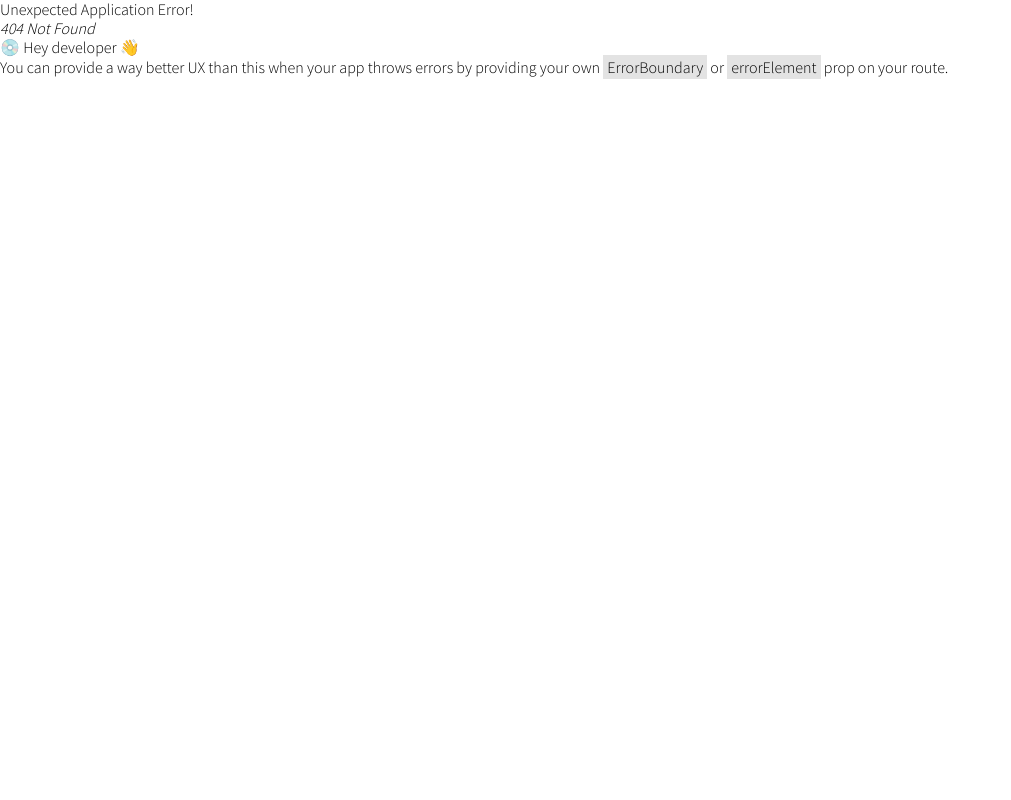
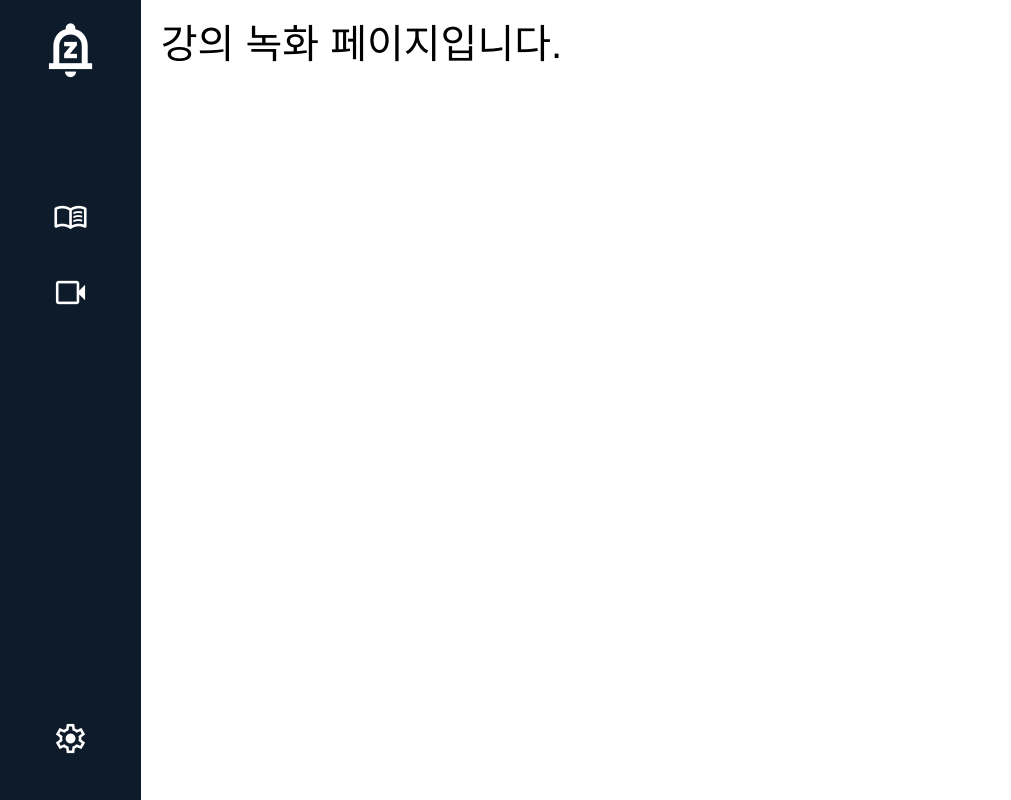
Before and after one commit to 2025Capstone/Frontend, a React (Create React App) app: page /lecturer/recording in a window 1280 px wide. Before the commit this address had no page. Shown: the whole page, without its empty margins (0-1011 px from the left). Built offline with nearby package versions, Linux system fonts and the light colour scheme.

Commit message:
[feat]: 교수자 페이지 라우팅 설정 (#14)

```diff
--- /dev/null
+++ b/src/screen/lecturer/Lectures.tsx
@@ -0,0 +1,19 @@
+import React from "react";
+import { useNavigate } from "react-router-dom";
+
+const Lectures = () => {
+  const navigate = useNavigate();
+  return (
+    <>
+      <h1 style={{ fontSize: "40px", marginBottom: "100px" }}>
+        강의 목록 화면입니다
+      </h1>
+      <h1
+        style={{ fontSize: "40px" }}
+      >
+        강의화면으로 이동
+      </h1>
+    </>
+  );
+};
+export default Lectures;
--- /dev/null
+++ b/src/screen/lecturer/Main.tsx
@@ -0,0 +1,115 @@
+import React from "react";
+import styled from "styled-components";
+import { Outlet, useMatch, useNavigate } from "react-router-dom";
+
+const SidebarContainer = styled.nav`
+  width: 11%;
+  height: 100vh;
+  background-color: #0d1b2a;
+  color: white;
+  display: flex;
+  flex-direction: column;
+  align-items: center;
+  padding: 20px 0;
+  position: fixed;
+  top: 0;
+  left: 0;
+`;
+
+const Logo = styled.span`
+  font-size: 60px;
+  font-weight: bold;
+  margin-bottom: 80px;
+`;
+
+const NavList = styled.ul`
+  list-style: none;
+  padding: 0;
+  width: 100%;
+`;
+
+const NavItem = styled.li`
+  display: flex;
+  justify-content: center;
+  align-items: center;
+  margin: 40px 0;
+  cursor: pointer;
+  transition: color 0.3s;
+
+  &:hover {
+    color: #1f6feb;
+  }
+`;
+
+const Icon = styled.span<{ isActive: boolean }>`
+  font-size: 35px;
+  color: ${(props) => (props.isActive ? "#1f6feb" : "white")};
+  transition: color 0.3s;
+  &:hover {
+    color: #1f6feb;
+  }
+`;
+
+const BottomIcon = styled.div`
+  margin-top: auto;
+  padding-bottom: 20px;
+`;
+
+const MainContent = styled.div`
+  margin-left: 11%;
+  width: 89%;
+  padding: 20px;
+`;
+
+const Main = () => {
+  const navigate = useNavigate();
+  const lecturesdMatch = useMatch("/student/lectures");
+  const analysisdMatch = useMatch("/student/analysis");
+  const chatMatch = useMatch("/student/chat");
+  const settomgMatch = useMatch("/student/setting");
+  return (
+    <>
+      <SidebarContainer>
+        {/* 로고 */}
+        <Logo className="material-symbols-outlined">notifications_paused</Logo>
+
+        {/* 메뉴 리스트 */}
+        <NavList>
+          <NavItem onClick={() => navigate("/lecturer/lectures")}>
+            <Icon
+              isActive={lecturesdMatch != null}
+              className="material-symbols-outlined"
+            >
+              menu_book
+            </Icon>
+          </NavItem>
+          <NavItem onClick={() => navigate("/lecturer/recording")}>
+            <Icon
+              isActive={analysisdMatch != null}
+              className="material-symbols-outlined"
+            >
+              videocam
+            </Icon>
+          </NavItem>
+        </NavList>
+
+        {/* 하단 아이콘 */}
+        <BottomIcon onClick={() => navigate("/lecturer/setting")}>
+          <Icon
+            isActive={settomgMatch != null}
+            className="material-symbols-outlined"
+          >
+            settings
+          </Icon>
+        </BottomIcon>
+      </SidebarContainer>
+
+      {/* 메인 컨텐츠 */}
+      <MainContent>
+        <Outlet />
+      </MainContent>
+    </>
+  );
+};
+
+export default Main;
--- /dev/null
+++ b/src/screen/lecturer/Recording.tsx
@@ -0,0 +1,14 @@
+import React from "react";
+import { useNavigate } from "react-router-dom";
+
+const Recording = () => {
+  const navigate = useNavigate();
+  return (
+    <>
+      <h1 style={{ fontSize: "40px", marginBottom: "100px" }}>
+        강의 녹화 페이지입니다.
+      </h1>
+    </>
+  );
+};
+export default Recording;
--- /dev/null
+++ b/src/screen/lecturer/Setting.tsx
@@ -0,0 +1,12 @@
+import React from "react";
+const Setting = () => {
+  return (
+    <>
+      {" "}
+      <h1 style={{ fontSize: "40px", marginBottom: "100px" }}>
+       세팅 화면입니다
+      </h1>
+    </>
+  );
+};
+export default Setting;
```
Also changed, not shown: src/components/Router.tsx (+29 -6 lines).
